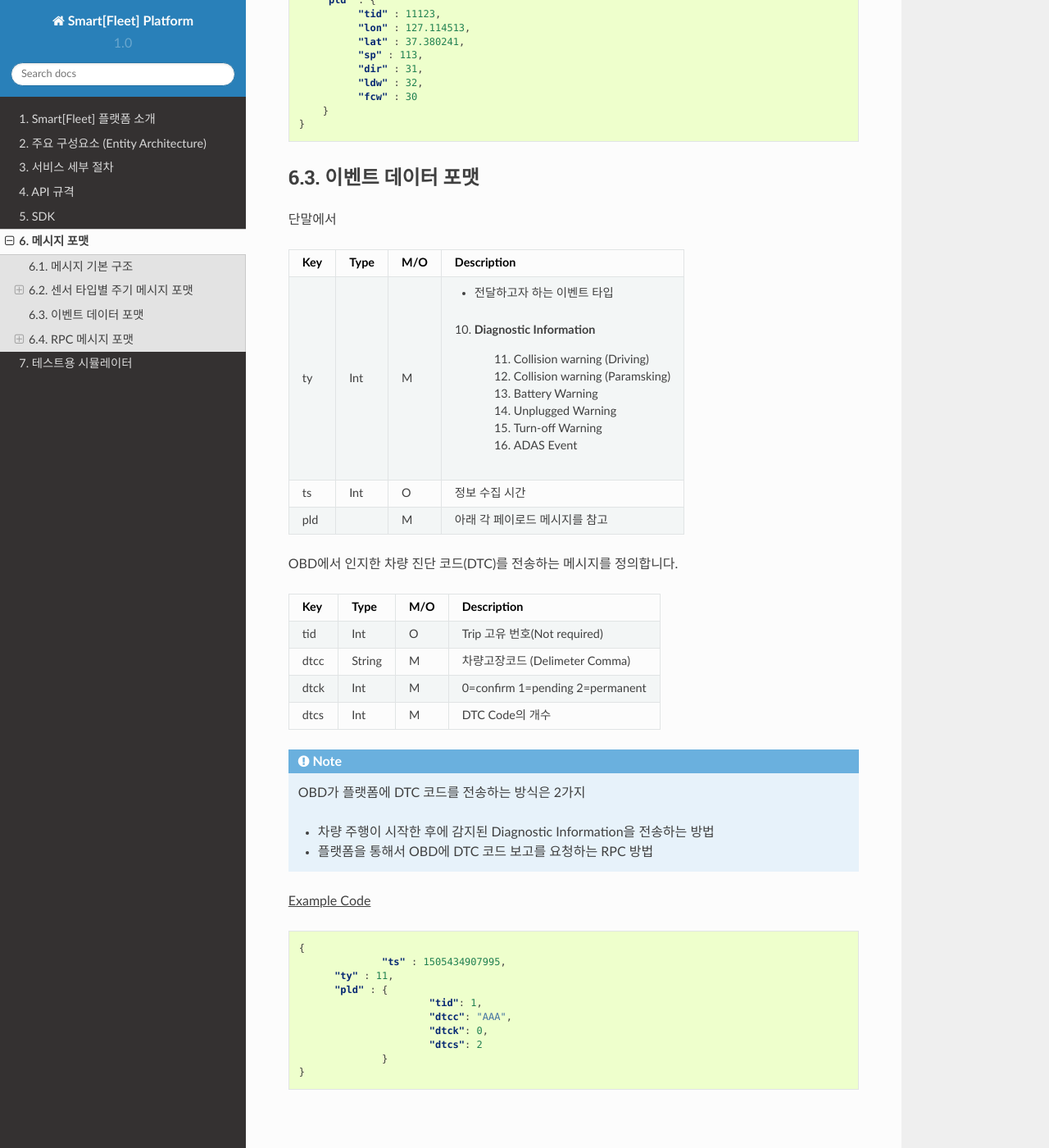
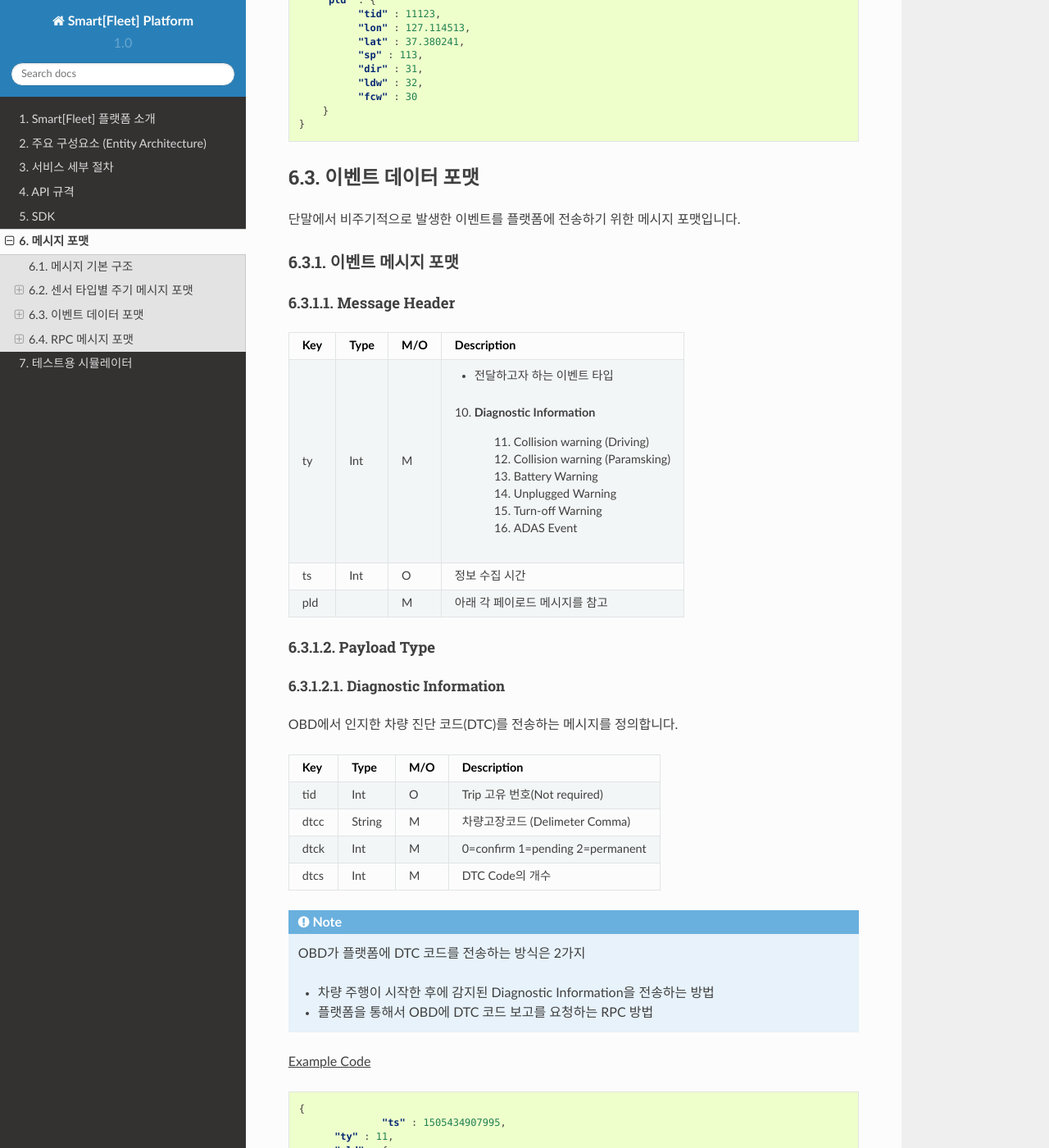
Before and after one commit to skt-smartfleet/web_document, a Sphinx documentation site: the page built from source/message.rst, in a window 1280 px wide and 1400 px high, scrolled down 9281 px. Shown: the whole window at 82% size. Built offline with Sphinx 7.4.7 and the Read the Docs theme 2.0.0, drawn with Linux system fonts in a browser that asks for light colours; some of the changed text lies outside the part shown.

Commit message:
add Event Message Types

```diff
--- a/source/message.rst
+++ b/source/message.rst
@@ -536,7 +536,10 @@ Example Code :
 이벤트 데이터 포맷
 -----------------------------
 
-단말에서
+단말에서 비주기적으로 발생한 이벤트를 플랫폼에 전송하기 위한 메시지 포맷입니다.
+
+이벤트 메시지 포맷
+--------------
 
 Message Header
 ~~~~~~~~~~~~~~
@@ -560,8 +563,6 @@ ty        Int      M         - 전달하고자 하는 이벤트 타입
 ts        Int      O         정보 수집 시간
 pld                M         아래 각 페이로드 메시지를 참고
 ========  =======  ========  ========================================
-
-
 
 Payload Type
 ~~~~~~~~~~~~~~
```
